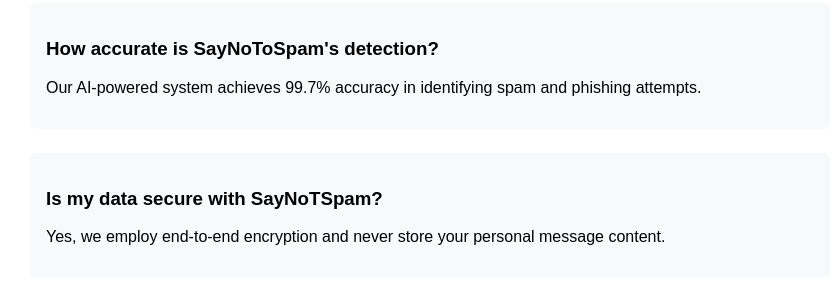
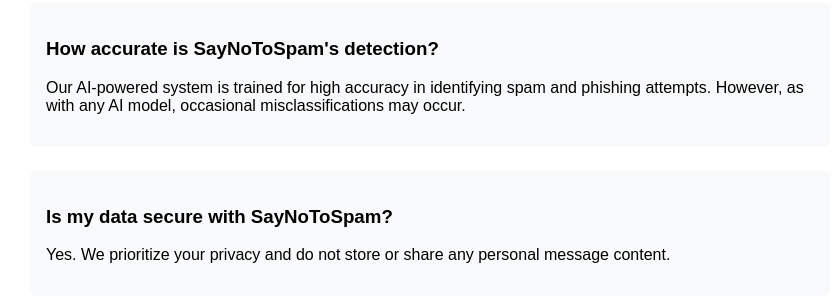
Before and after one commit to RASHMIRANJANGIRI/indiasaynotospam, a website: page help-center.html in a window 1280 px wide. Shown: the part 129-430 px from the top of the page, without its empty margins (210-1045 px from the left). Drawn offline with Linux system fonts and the light colour scheme.

Commit message:
Update help-center.html

```diff
--- a/help-center.html
+++ b/help-center.html
@@ -17,14 +17,16 @@
         <h1>Help Center</h1>
 
         <div class="faq-item">
-            <h3>How accurate is SayNoToSpam's detection?</h3>
-            <p>Our AI-powered system achieves 99.7% accuracy in identifying spam and phishing attempts.</p>
-        </div>
+  <h3>How accurate is SayNoToSpam's detection?</h3>
+  <p>Our AI-powered system is trained for high accuracy in identifying spam and phishing attempts.
+  However, as with any AI model, occasional misclassifications may occur.</p>
+</div>
 
-        <div class="faq-item">
-            <h3>Is my data secure with SayNoTSpam?</h3>
-            <p>Yes, we employ end-to-end encryption and never store your personal message content.</p>
-        </div>
+<div class="faq-item">
+  <h3>Is my data secure with SayNoToSpam?</h3>
+  <p>Yes. We prioritize your privacy and do not store or share any personal message content.</p>
+</div>
     </div>
 </body>
+
 </html>
```
